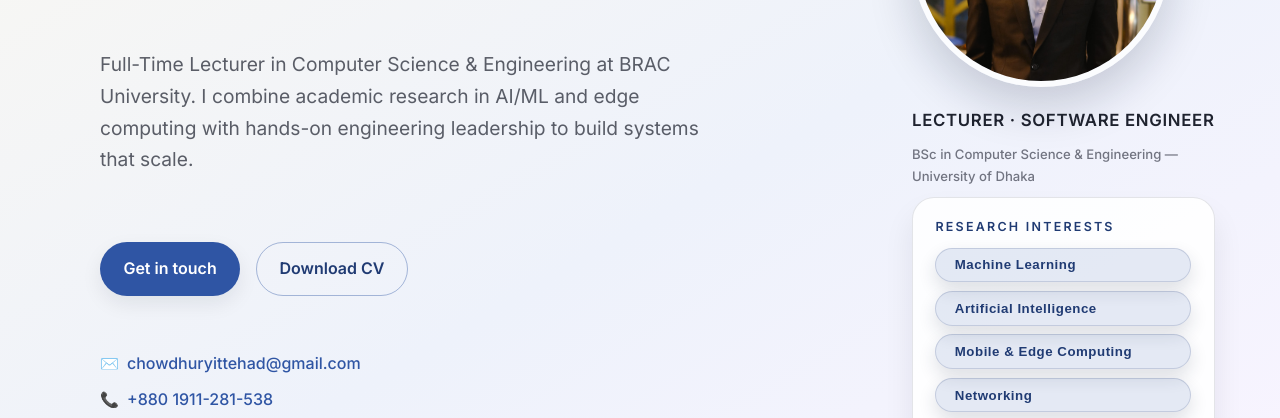
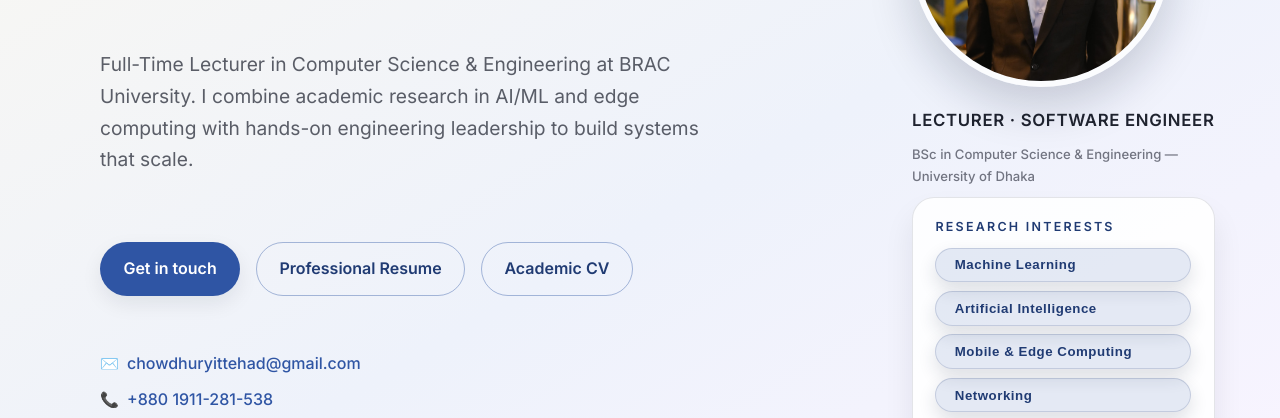
Before and after one commit to KrabbyKrabby/KrabbyKrabby.github.io, a plain HTML site: page index.html in a window 1280 px wide. Shown: the part 340-758 px from the top of the page. Drawn offline with Linux system fonts and the light colour scheme.

Commit message:
Add distinct academic and professional CV downloads

```diff
--- a/index.html
+++ b/index.html
@@ -60,10 +60,17 @@
               <a class="button button--primary" href="#contact">Get in touch</a>
               <a
                 class="button button--ghost"
-                href="assets/docs/Ittehad_Saleh_Chowdhury_CV.pdf"
+                href="assets/docs/Ittehad_Chowdhury_CV_Professional.pdf"
                 target="_blank"
                 rel="noopener"
-                >Download CV</a
+                >Professional Resume</a
+              >
+              <a
+                class="button button--ghost"
+                href="assets/docs/Ittehad_Chowdhury_CV_Academic_.pdf"
+                target="_blank"
+                rel="noopener"
+                >Academic CV</a
               >
             </div>
             <ul class="hero__meta" aria-label="Contact information">
```
Also changed, not shown: 3 other files.
